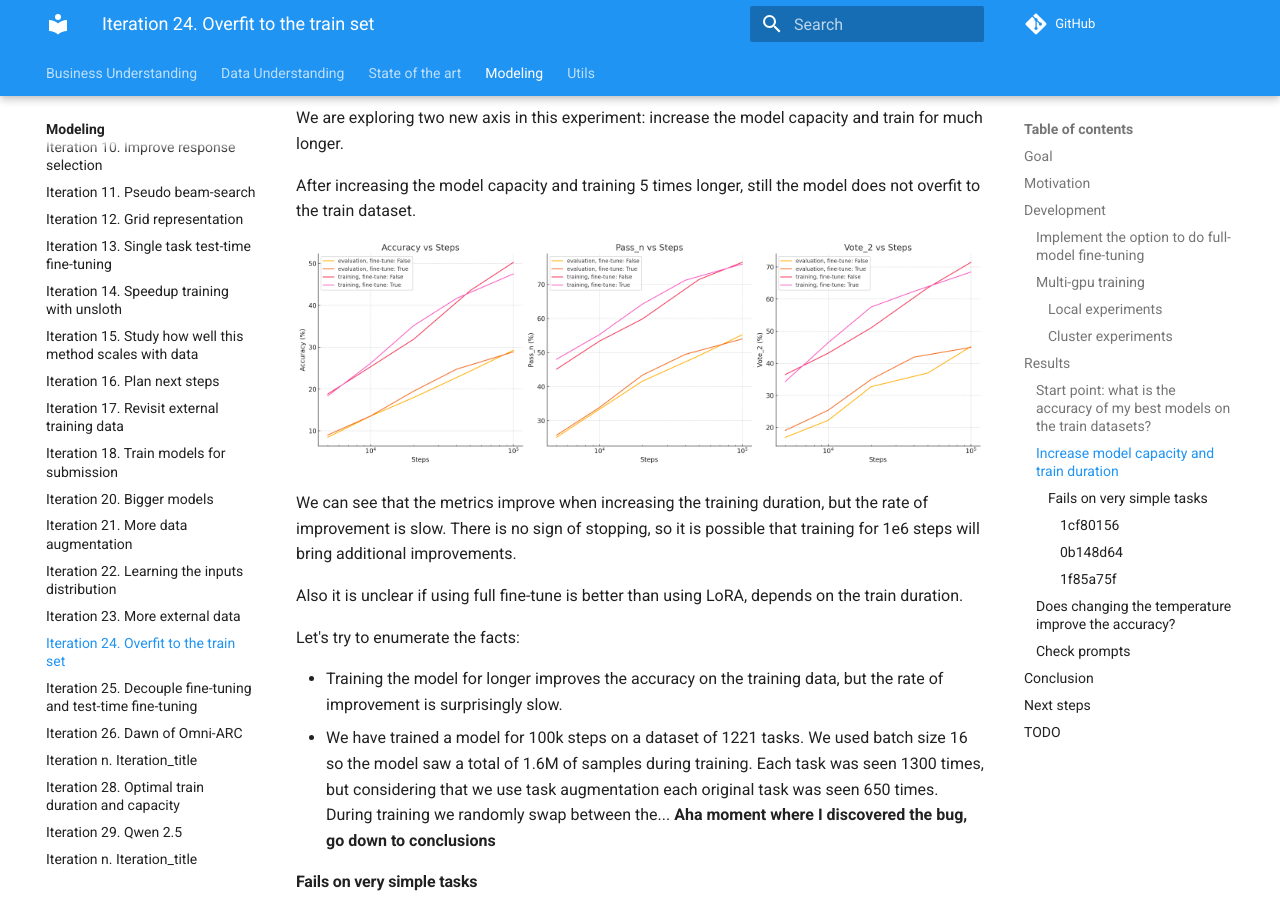
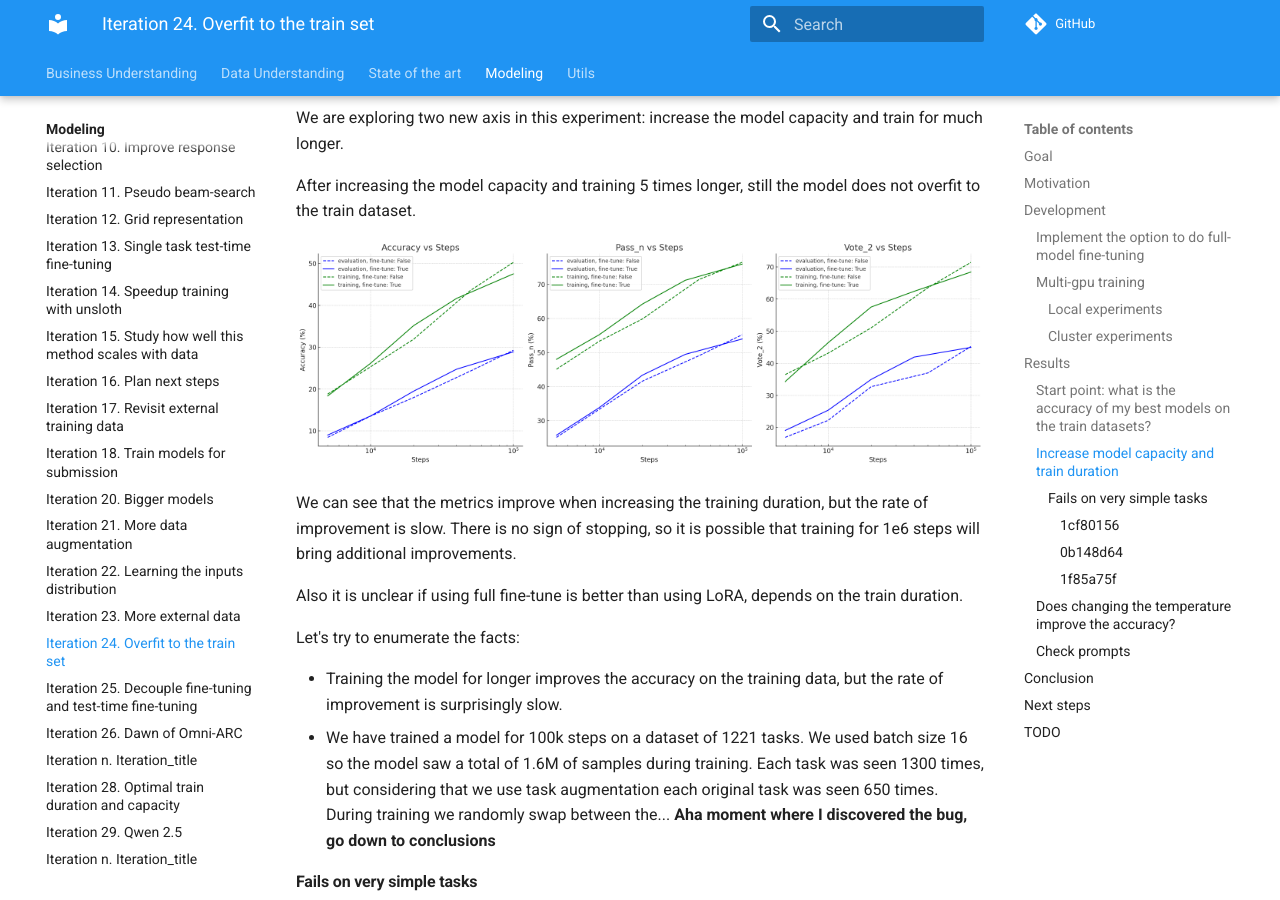
Before and after one commit to zhengjunyao-work/arc24, an MkDocs documentation site: the page built from docs/modeling/Iteration_24_overfit_to_the_train_set.md, in a window 1280 px wide and 900 px high, scrolled down 2254 px. Built offline with MkDocs 1.6.1 and Material for MkDocs 9.7.7, drawn with Linux system fonts in a browser that asks for light colours; comment, search, counter and statistics services are not loaded.

Commit message:
updated plot

```diff
--- a/docs/modeling/Iteration_24_overfit_to_the_train_set.md
+++ b/docs/modeling/Iteration_24_overfit_to_the_train_set.md
@@ -149,7 +149,7 @@ We are exploring two new axis in this experiment: increase the model capacity an
 
 After increasing the model capacity and training 5 times longer, still the model does not overfit to the train dataset.
 
-![training metrics](res/2024-09-23-06-46-00.png)
+![training metrics](res/2024-09-23-06-56-43.png)
 
 We can see that the metrics improve when increasing the training duration, but the rate of improvement is slow. There is no sign of stopping, so it is possible that training for 1e6 steps will bring additional improvements.
 
```
Also changed, not shown: docs/modeling/res/2024-09-23-06-56-43.png (added).
